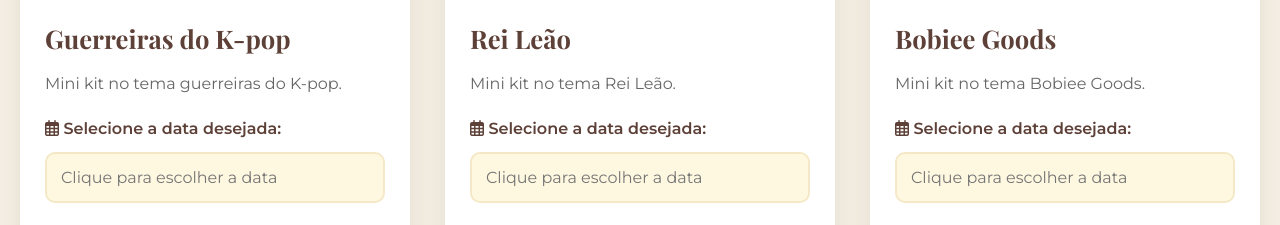
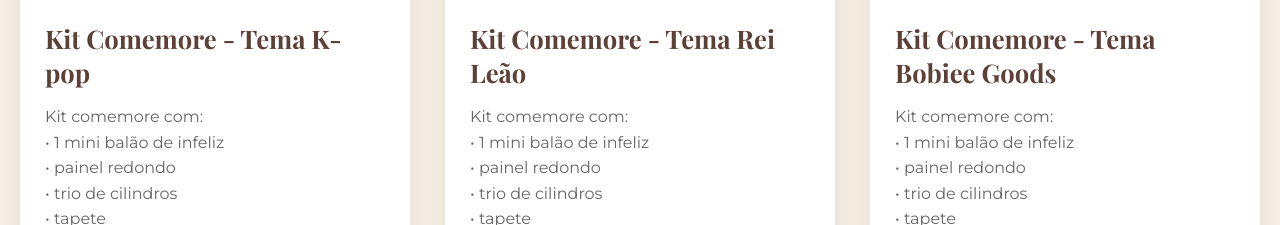
Before and after one commit to 0likeitnow0-a11y/pegueemonte, a plain HTML site: page index.html in a window 1280 px wide. Shown: the part 880-1105 px from the top of the page. Drawn offline with nearby package versions, Linux system fonts and the light colour scheme.

Commit message:
Add files via upload

```diff
--- a/index.html
+++ b/index.html
@@ -199,22 +199,32 @@
     <script>
         const PRODUTOS = [
             {
-                id: 1, nome: "Guerreiras do K-pop",
-                descricao: "Mini kit no tema guerreiras do K-pop.",
+                id: 1,
+                nome: "Kit Comemore - Tema K-pop",
+                descricao: "Kit comemore com:<br>• 1 mini balão de infeliz<br>• painel redondo<br>• trio de cilindros<br>• tapete<br>• 1 boleira<br>• 4 bandejas<br><br><strong>R$ 120,00</strong> - a mesma base com tema a escolha do cliente",
                 foto: "https://i.postimg.cc/2SY816jr/IMG-20251222-112557-973.jpg",
-                tamanho: "Pequeno"
+                tamanho: "Completo"
             },
             {
-                id: 2, nome: "Rei Leão",
-                descricao: "Mini kit no tema Rei Leão.",
+                id: 2,
+                nome: "Kit Comemore - Tema Rei Leão",
+                descricao: "Kit comemore com:<br>• 1 mini balão de infeliz<br>• painel redondo<br>• trio de cilindros<br>• tapete<br>• 1 boleira<br>• 4 bandejas<br><br><strong>R$ 120,00</strong> - a mesma base com tema a escolha do cliente",
                 foto: "https://i.postimg.cc/hPBqr5k9/IMG-20251222-112558-171.jpg",
-                tamanho: "Pequeno"
+                tamanho: "Completo"
             },
             {
-                id: 3, nome: "Bobiee Goods",
-                descricao: "Mini kit no tema Bobiee Goods.",
+                id: 3,
+                nome: "Kit Comemore - Tema Bobiee Goods",
+                descricao: "Kit comemore com:<br>• 1 mini balão de infeliz<br>• painel redondo<br>• trio de cilindros<br>• tapete<br>• 1 boleira<br>• 4 bandejas<br><br><strong>R$ 120,00</strong> - a mesma base com tema a escolha do cliente",
                 foto: "https://i.postimg.cc/yNSf2V91/IMG-20251222-112558-281.jpg",
-                tamanho: "Pequeno"
+                tamanho: "Completo"
+            },
+            {
+                id: 4,
+                nome: "Kit Comemore - Tema Personalizado",
+                descricao: "Kit comemore com:<br>• 1 mini balão de infeliz<br>• painel redondo<br>• trio de cilindros<br>• tapete<br>• 1 boleira<br>• 4 bandejas<br><br><strong>R$ 120,00</strong> - a mesma base com tema a escolha do cliente",
+                foto: "https://i.postimg.cc/dtBhFrvP/Screenshot-2025-12-22-21-25-53-869-com-instagram-android-edit.jpg",
+                tamanho: "Completo"
             }
         ];
         const WHATSAPP_NUMBER = "5521996105600";
```
